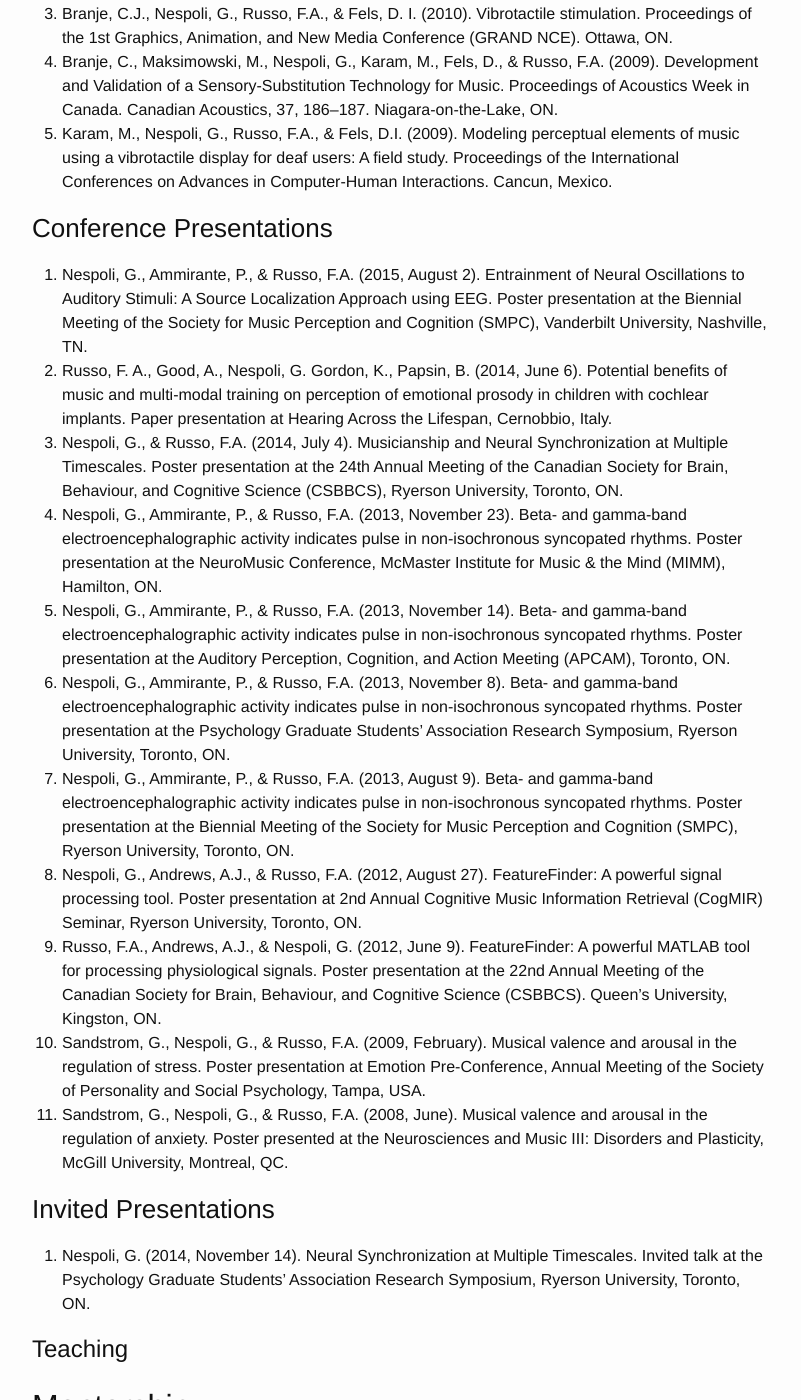
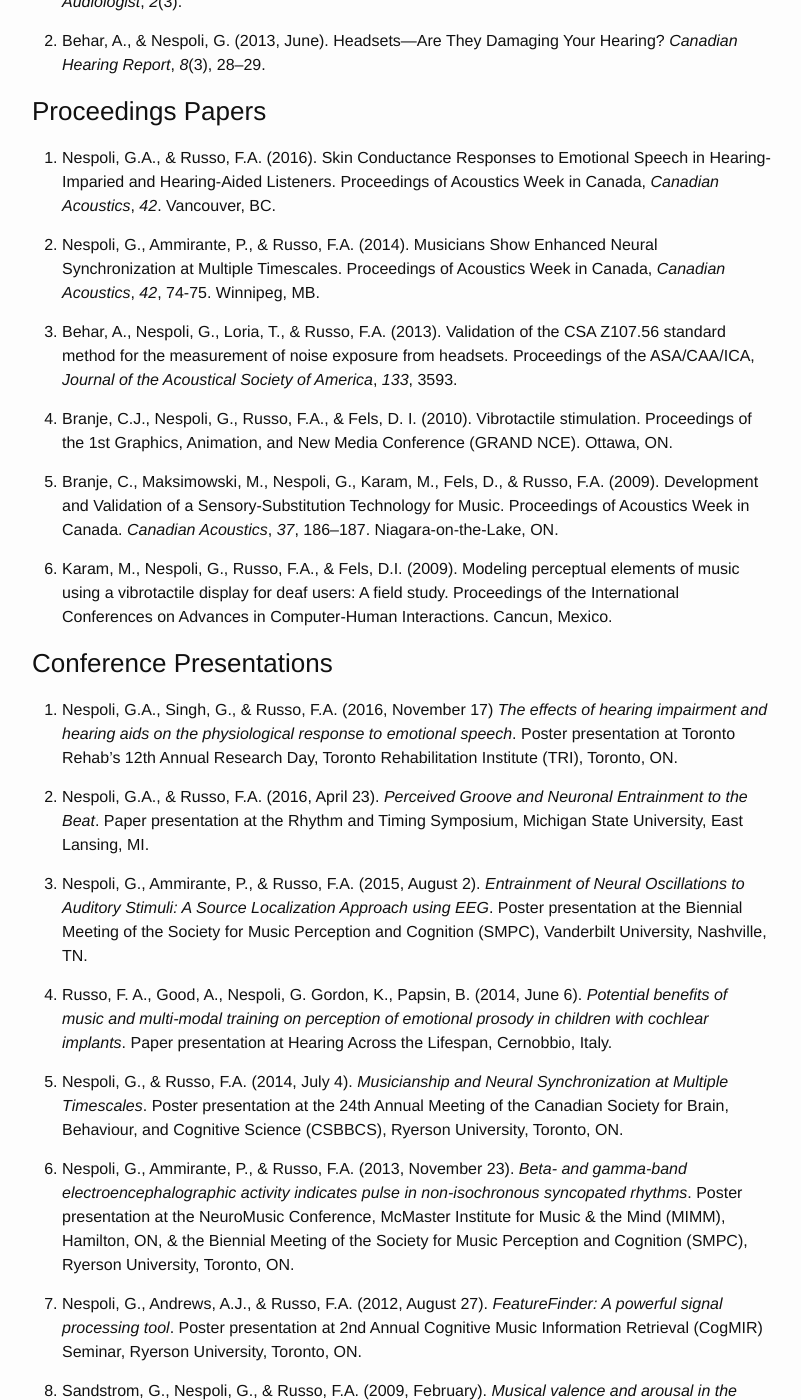
Before and after one commit to gabenespoli/gabenespoli.github.io, a Jekyll site: the page built from cv.md, in a window 1280 px wide and 1400 px high, scrolled down 1725 px. Shown: the whole window, without its empty margins (238-1039 px from the left). Built offline with Jekyll 4.4.1, drawn with Linux system fonts in a browser that asks for light colours; some of the changed text lies outside the part shown.

Commit message:
updated Mar 29 2017

```diff
--- a/cv.md
+++ b/cv.md
@@ -6,89 +6,128 @@
 ---
 
 # Gabriel A. Nespoli
-2 Sumach Street, Toronto, ON M5A 3J4 CANADA
-gabenespoli@gmail.com
-647-878-4223
-http://www.gabenespoli.com
-*Updated: October 1, 2015*
+
+gabenespoli.com\
+gnespoli@ryerson.ca\
+105 Bond St., Toronto, ON M5B 1Y3 CANADA\
+*Updated*: March 29, 2017
 
 # Education
-Ph.D. Student, Psychology (expected 2017), Ryerson University, Toronto, Canada
-Advisory Committee: TBD
-Thesis: Neuronal Entrainment and Musical Groove
+Ph.D. Student, Psychology (expected 2018)\
+Ryerson University, Toronto, Canada\
+*Advisory Committee*: Frank A. Russo, Todd A. Girard, & Margaret C. Moulson\
+*Dissertation*: The Neuroscience of Groove: Neural Mechanisms Marrying Music and Movement
 
-M.A., Psychology (2014), Ryerson University, Toronto, Canada
-Advisory Committee: Frank A. Russo, Ph.D., Benjamin J. Dyson, Ph.D., & Lixia Yang, Ph.D.
-Thesis: Musicianship and Neural Synchronization at Multiple Timescales
+M.A., Psychology (2014)\
+Ryerson University, Toronto, Canada\
+*Advisory Committee*: Frank A. Russo, Benjamin J. Dyson, & Lixia Yang\
+*Thesis*: Musicianship and Neural Synchronization at Multiple Timescales
 
-B.Sc., Psychology (2007), McGill University, Montreal, Canada
-Advisor: Stephen E. McAdams, Ph.D.
-Thesis: Beauty in the Body of the Beholder: The Physiological Correlates of Musical Emotion
+B.Sc., Psychology (2007)\
+McGill University, Montreal, Canada\
+*Advisor*: Stephen E. McAdams\
+*Thesis*: Beauty in the Body of the Beholder: The Physiological Correlates of Musical Emotion
 
 # Awards
 
 ## Grants
-1. Ontario Graduate Scholarship (2012–2016).
-1. MITACS Accelerate.
-1. NSERC PhD fundable but not funded
+
+1. Ontario Graduate Scholarship (2012–2016). \$15000 each year.
+
+1. NSERC PGS D (2015). Fundable but not funded.
+
+1. MITACS Accelerate (2013). \$15000.
 
 ## Prizes
-0. Bregman Prize in Psychological Acoustics (2014). Canadian Acoustical Association.
-0. Poster Award at PGSA Symposium, Ryerson University
+
+1. Student Presentation Award (2016). Acoustics Week in Canada, Canadian Acoustical Association. \$500.
+
+1. Bregman Prize in Psychological Acoustics (2014). Canadian Acoustical Association. \$500.
+
+1. Poster Award (2013). Psychology Graduate Students' Union Research Symposium, Ryerson University. Toronto, ON.
 
 # Research
 
 ## Publications
 
 ### Journal Articles
-1.  Good, A., Gordon, K., Papsin, B.C., Nespoli, G., Hopyan, T., Peretz, I., & Russo F.A. (under review). Benefits of Music Training for Perception of Emotional Speech Prosody in Deaf Children with Cochlear Implants, *Ear & Hearing*.
-2.  Branje, C., Nespoli, G., Russo, F.A., & Fels, D.I. (2014). The effect of vibrotactile stimulation on the emotional response to horror films. *Computers in Entertainment*, *11*, 1-13. doi: 10.1145/2543698.2543703
-3.  Nespoli, G., Behar, A., & Russo, F.A. (2013). Validation of the CSA Z107.56 standard method for the measurement of noise exposure from headsets. *Canadian Acoustics*, *41*, 31–36.
+
+1. Nespoli, G.A., & Russo, F.A. (2017). Groove Preferentially Modulates Neural Entrainment in Premotor Cortices. Submitted to *Experimental Brain Research*.
+
+1.  Good, A., Gordon, K., Papsin, B.C., Nespoli, G., Hopyan, T., Peretz, I., & Russo F.A. (2017). Benefits of Music Training for Perception of Emotional Speech Prosody in Deaf Children with Cochlear Implants. *Ear & Hearing*.
+
+1.  Branje, C., Nespoli, G., Russo, F.A., & Fels, D.I. (2014). The effect of vibrotactile stimulation on the emotional response to horror films. *Computers in Entertainment*, *11*, 1-13. doi: 10.1145/2543698.2543703
+
+1.  Nespoli, G., Behar, A., & Russo, F.A. (2013). Validation of the CSA Z107.56 standard method for the measurement of noise exposure from headsets. *Canadian Acoustics*, *41*, 31–36.
 
 ### Invited Articles
+
 1.  Nespoli, G. (2015). Speech in Brain in Noise: Neural Plasticity in the Auditory Brainstem. *Canadian Audiologist*, *2*(3).
-2.  Behar, A., & Nespoli, G. (2013, June). Headsets—Are They Damaging Your Hearing? *Canadian Hearing Report*, *8*(3), 28–29.
+
+1.  Behar, A., & Nespoli, G. (2013, June). Headsets—Are They Damaging Your Hearing? *Canadian Hearing Report*, *8*(3), 28–29.
 
 ### Proceedings Papers
-1.  Nespoli, G., Ammirante, P., & Russo, F.A. (2014). Musicians Show Enhanced Neural Synchronization at Multiple Timescales. Proceedings of Acoustics Week in Canada, Canadian Acoustics, 42, 74-75. Winnipeg, MB.
-2.  Behar, A., Nespoli, G., Loria, T., & Russo, F.A. (2013). Validation of the CSA Z107.56 standard method for the measurement of noise exposure from headsets. Proceedings of the ASA/CAA/ICA, Journal of the Acoustical Society of America, 133, 3593.
-3.  Branje, C.J., Nespoli, G., Russo, F.A., & Fels, D. I. (2010). Vibrotactile stimulation. Proceedings of the 1st Graphics, Animation, and New Media Conference (GRAND NCE). Ottawa, ON.
-4.  Branje, C., Maksimowski, M., Nespoli, G., Karam, M., Fels, D., & Russo, F.A. (2009). Development and Validation of a Sensory-Substitution Technology for Music. Proceedings of Acoustics Week in Canada. Canadian Acoustics, 37, 186–187. Niagara-on-the-Lake, ON.
-5.  Karam, M., Nespoli, G., Russo, F.A., & Fels, D.I. (2009). Modeling perceptual elements of music using a vibrotactile display for deaf users: A field study. Proceedings of the International Conferences on Advances in Computer-Human Interactions. Cancun, Mexico.
+
+1. Nespoli, G.A., & Russo, F.A. (2016). Skin Conductance Responses to Emotional Speech in Hearing-Imparied and Hearing-Aided Listeners. Proceedings of Acoustics Week in Canada, *Canadian Acoustics*, *42*. Vancouver, BC.
+
+1.  Nespoli, G., Ammirante, P., & Russo, F.A. (2014). Musicians Show Enhanced Neural Synchronization at Multiple Timescales. Proceedings of Acoustics Week in Canada, *Canadian Acoustics*, *42*, 74-75. Winnipeg, MB.
+
+1.  Behar, A., Nespoli, G., Loria, T., & Russo, F.A. (2013). Validation of the CSA Z107.56 standard method for the measurement of noise exposure from headsets. Proceedings of the ASA/CAA/ICA, *Journal of the Acoustical Society of America*, *133*, 3593.
+
+1.  Branje, C.J., Nespoli, G., Russo, F.A., & Fels, D. I. (2010). Vibrotactile stimulation. Proceedings of the 1st Graphics, Animation, and New Media Conference (GRAND NCE). Ottawa, ON.
+
+1.  Branje, C., Maksimowski, M., Nespoli, G., Karam, M., Fels, D., & Russo, F.A. (2009). Development and Validation of a Sensory-Substitution Technology for Music. Proceedings of Acoustics Week in Canada. *Canadian Acoustics*, *37*, 186–187. Niagara-on-the-Lake, ON.
+
+1.  Karam, M., Nespoli, G., Russo, F.A., & Fels, D.I. (2009). Modeling perceptual elements of music using a vibrotactile display for deaf users: A field study. Proceedings of the International Conferences on Advances in Computer-Human Interactions. Cancun, Mexico.
 
 ### Conference Presentations
-1.  Nespoli, G., Ammirante, P., & Russo, F.A. (2015, August 2). Entrainment of Neural Oscillations to Auditory Stimuli: A Source Localization Approach using EEG. Poster presentation at the Biennial Meeting of the Society for Music Perception and Cognition (SMPC), Vanderbilt University, Nashville, TN.
-2.  Russo, F. A., Good, A., Nespoli, G. Gordon, K., Papsin, B. (2014, June 6). Potential benefits of music and multi-modal training on perception of emotional prosody in children with cochlear implants. Paper presentation at Hearing Across the Lifespan, Cernobbio, Italy.
-3.  Nespoli, G., & Russo, F.A. (2014, July 4). Musicianship and Neural Synchronization at Multiple Timescales. Poster presentation at the 24th Annual Meeting of the Canadian Society for Brain, Behaviour, and Cognitive Science (CSBBCS), Ryerson University, Toronto, ON.
-4.  Nespoli, G., Ammirante, P., & Russo, F.A. (2013, November 23). Beta- and gamma-band electroencephalographic activity indicates pulse in non-isochronous syncopated rhythms. Poster presentation at the NeuroMusic Conference, McMaster Institute for Music & the Mind (MIMM), Hamilton, ON.
-5.  Nespoli, G., Ammirante, P., & Russo, F.A. (2013, November 14). Beta- and gamma-band electroencephalographic activity indicates pulse in non-isochronous syncopated rhythms. Poster presentation at the Auditory Perception, Cognition, and Action Meeting (APCAM), Toronto, ON.
-6.  Nespoli, G., Ammirante, P., & Russo, F.A. (2013, November 8). Beta- and gamma-band electroencephalographic activity indicates pulse in non-isochronous syncopated rhythms. Poster presentation at the Psychology Graduate Students’ Association Research Symposium, Ryerson University, Toronto, ON.
-7.  Nespoli, G., Ammirante, P., & Russo, F.A. (2013, August 9). Beta- and gamma-band electroencephalographic activity indicates pulse in non-isochronous syncopated rhythms. Poster presentation at the Biennial Meeting of the Society for Music Perception and Cognition (SMPC), Ryerson University, Toronto, ON.
-8.  Nespoli, G., Andrews, A.J., & Russo, F.A. (2012, August 27). FeatureFinder: A powerful signal processing tool. Poster presentation at 2nd Annual Cognitive Music Information Retrieval (CogMIR) Seminar, Ryerson University, Toronto, ON.
-9.  Russo, F.A., Andrews, A.J., & Nespoli, G. (2012, June 9). FeatureFinder: A powerful MATLAB tool for processing physiological signals. Poster presentation at the 22nd Annual Meeting of the Canadian Society for Brain, Behaviour, and Cognitive Science (CSBBCS). Queen’s University, Kingston, ON.
-10. Sandstrom, G., Nespoli, G., & Russo, F.A. (2009, February). Musical valence and arousal in the regulation of stress. Poster presentation at Emotion Pre-Conference, Annual Meeting of the Society of Personality and Social Psychology, Tampa, USA.
-11. Sandstrom, G., Nespoli, G., & Russo, F.A. (2008, June). Musical valence and arousal in the regulation of anxiety. Poster presented at the Neurosciences and Music III: Disorders and Plasticity, McGill University, Montreal, QC.
+
+1. Nespoli, G.A., Singh, G., & Russo, F.A. (2016, November 17) *The effects of hearing impairment and hearing aids on the physiological response to emotional speech*. Poster presentation at Toronto Rehab's 12th Annual Research Day, Toronto Rehabilitation Institute (TRI), Toronto, ON.
+
+1. Nespoli, G.A., & Russo, F.A. (2016, April 23). *Perceived Groove and Neuronal Entrainment to the Beat*. Paper presentation at the Rhythm and Timing Symposium, Michigan State University, East Lansing, MI.
+
+1.  Nespoli, G., Ammirante, P., & Russo, F.A. (2015, August 2). *Entrainment of Neural Oscillations to Auditory Stimuli: A Source Localization Approach using EEG*. Poster presentation at the Biennial Meeting of the Society for Music Perception and Cognition (SMPC), Vanderbilt University, Nashville, TN.
+
+1.  Russo, F. A., Good, A., Nespoli, G. Gordon, K., Papsin, B. (2014, June 6). *Potential benefits of music and multi-modal training on perception of emotional prosody in children with cochlear implants*. Paper presentation at Hearing Across the Lifespan, Cernobbio, Italy.
+
+1.  Nespoli, G., & Russo, F.A. (2014, July 4). *Musicianship and Neural Synchronization at Multiple Timescales*. Poster presentation at the 24th Annual Meeting of the Canadian Society for Brain, Behaviour, and Cognitive Science (CSBBCS), Ryerson University, Toronto, ON.
+
+1.  Nespoli, G., Ammirante, P., & Russo, F.A. (2013, November 23). *Beta- and gamma-band electroencephalographic activity indicates pulse in non-isochronous syncopated rhythms*. Poster presentation at the NeuroMusic Conference, McMaster Institute for Music & the Mind (MIMM), Hamilton, ON, & the Biennial Meeting of the Society for Music Perception and Cognition (SMPC), Ryerson University, Toronto, ON.
+
+1.  Nespoli, G., Andrews, A.J., & Russo, F.A. (2012, August 27). *FeatureFinder: A powerful signal processing tool*. Poster presentation at 2nd Annual Cognitive Music Information Retrieval (CogMIR) Seminar, Ryerson University, Toronto, ON.
+
+1. Sandstrom, G., Nespoli, G., & Russo, F.A. (2009, February). *Musical valence and arousal in the regulation of stress*. Poster presentation at Emotion Pre-Conference, Annual Meeting of the Society of Personality and Social Psychology, Tampa, USA.
+
+1. Sandstrom, G., Nespoli, G., & Russo, F.A. (2008, June). *Musical valence and arousal in the regulation of anxiety*. Poster presented at the Neurosciences and Music III: Disorders and Plasticity, McGill University, Montreal, QC.
 
 ### Invited Presentations
-1. Nespoli, G. (2014, November 14). Neural Synchronization at Multiple Timescales. Invited talk at the Psychology Graduate Students’ Association Research Symposium, Ryerson University, Toronto, ON.
+
+1. Nespoli, G. (2014, November 14). *Neural Synchronization at Multiple Timescales*. Invited talk at the Psychology Graduate Students’ Association Research Symposium, Ryerson University, Toronto, ON.
 
 # Teaching
 
 ## Mentorship
+
 Co-supervised continuing education thesis paper. Kyeong Won Sohn (2015). The Underlying Mechanism of Drawing Art in Mood Regulation.
+
 Co-supervised continuing education thesis paper. Lisa Chisholm (2014). Musical Performance Anxiety: Psychological and Physiological Measures in Research.
 
 ## Teaching Assistantships
+
+PSY214 Psychopharmacology. (2016).
+
 PSY105 Perspectives in Psychology. (2013).
-PS8527 Computational Methods in Psychology. (2012).
 
 ## Workshops Given
-1.  Nespoli, G., & Pun, C. (2015, June 10). Hosted a workshop for 10 people from the department on advanced data analysis with Excel and MATLAB. Ryerson University. Toronto, ON.
-2.  Russo, F. A., Ammirante, P., & Nespoli, G. (2013, Mar 7). Hosted a workshop Workshop on Music, Mind and Technology. Musicians@Ryerson. Toronto, ON.
+
+1.  Nespoli, G.A., & Pun, C. (2015, June 10). *Physiological Data Analysis with MATLAB*. Hosted a workshop for 15 people in the department. Ryerson University, Toronto, ON.
+
+1.  Russo, F.A., Ammirante, P., & Nespoli, G.A. (2013, Mar 7). *Music, Mind and Technology*. Hosted a workshop Workshop for the Musicians@Ryerson student group. Ryerson University, Toronto, ON.
 
 # Service
 
-## Software Developed
-1.  Member of the organizing committee for the Cognitive Music Information Retrieval (CogMIR) Conference
-2.  Andrews, A.J., & Nespoli, G. (2012). FeatureFinder: A powerful signal processing tool.
-3.  CFI grant purchasing
+1. Nespoli, G.A. (2016). *PHZLAB: A MATLAB Toolbox for analysis of physiological data*. Software developed. Available at http://github.com/gabenespoli/phzlab.
+
+1. Member of the organizing committee for the Cognitive Music Information Retrieval (CogMIR) Conference. (2014).
+
+1. Andrews, A.J., & Nespoli, G. (2012). *FeatureFinder: A powerful signal processing tool*. Software developed. Available at http://www.featurefinder.ca.
```
